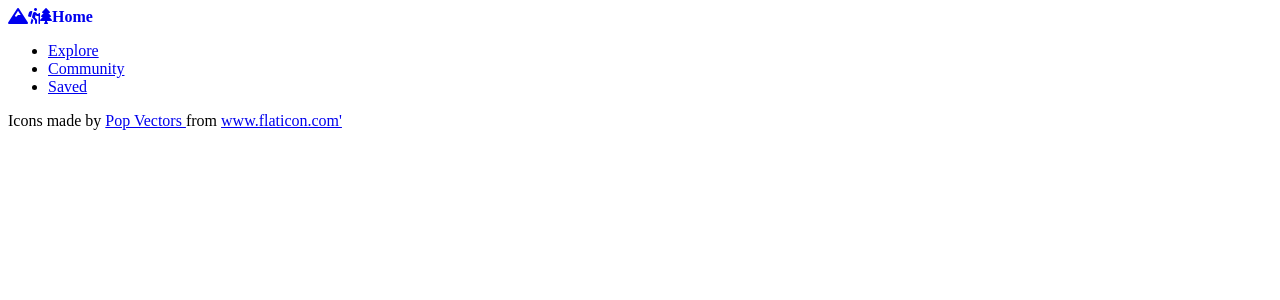
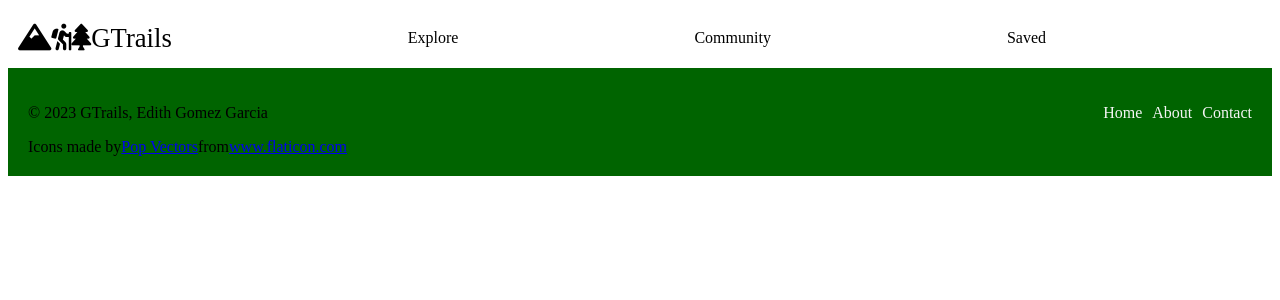
Before and after one commit to egg-chicken/gtrails, a React (Create React App) app in the folder react-app/: page /spots/1 in a window 1280 px wide. Shown: the top 300 px of the page. Built offline with nearby package versions, Linux system fonts and the light colour scheme; no server answers.

Commit message:
created a footer page and edited navigation look

```diff
--- a/react-app/public/index.html
+++ b/react-app/public/index.html
@@ -12,7 +12,7 @@
   <body>
     <div id="root"></div>
   </body>
-  <footer>
+  <!-- <footer>
     <div> Icons made by <a href="https://www.flaticon.com/authors/pop-vectors" title="Pop Vectors"> Pop Vectors </a> from <a href="https://www.flaticon.com/" title="Flaticon">www.flaticon.com'</a></div>
-  </footer>
+  </footer> -->
 </html>
--- a/react-app/src/App.js
+++ b/react-app/src/App.js
@@ -11,6 +11,7 @@ import LoginFormPage from "./components/LoginFormPage";
 import ExplorePage from "./components/ExplorePage";
 import { authenticate } from "./store/session";
 import Navigation from "./components/Navigation";
+import Footer from "./components/Footer";
 
 function App() {
   const dispatch = useDispatch();
@@ -50,6 +51,7 @@ function App() {
           </Route>
         </Switch>
       )}
+      <Footer isLoaded={isLoaded} />
     </>
   );
 }
--- /dev/null
+++ b/react-app/src/components/Footer/footer.css
@@ -0,0 +1,40 @@
+footer {
+    background-color: darkgreen;
+    padding: 20px;
+    text-align: center;
+  }
+
+  .footer-content {
+    display: flex;
+    justify-content: space-between;
+    align-items: center;
+  }
+
+  .footer-links {
+    list-style: none;
+    padding: 0;
+    margin: 0;
+  }
+
+  .footer-links li {
+    display: inline-block;
+    margin-left: 10px;
+  }
+
+  .footer-links li:first-child {
+    margin-left: 0;
+  }
+
+  .footer-links a{
+    text-decoration: none;
+    color: whitesmoke;
+  }
+
+  .footer-links a:hover {
+    text-decoration: underline;
+  }
+
+  .credits {
+    display: flex;
+    flex-direction: row;
+  }
--- /dev/null
+++ b/react-app/src/components/Footer/index.js
@@ -0,0 +1,21 @@
+import React from 'react';
+import { NavLink } from 'react-router-dom';
+import './footer.css'
+
+const Footer = () => {
+    return (
+        <footer>
+            <div className="footer-content">
+                <p>&copy; 2023 GTrails, Edith Gomez Garcia</p>
+                <ul className="footer-links">
+                    <li><NavLink exact to="/">Home</NavLink></li>
+                    <li><NavLink exact to="/">About</NavLink></li>
+                    <li><NavLink exact to="/">Contact</NavLink></li>
+                </ul>
+            </div>
+            <div className='credits'> Icons made by <a href="https://www.flaticon.com/authors/pop-vectors" title="Pop Vectors"> Pop Vectors </a> from <a href="https://www.flaticon.com/" title="Flaticon">www.flaticon.com</a></div>
+        </footer>
+    )
+}
+
+export default Footer;
--- a/react-app/src/components/Navigation/Navigation.css
+++ b/react-app/src/components/Navigation/Navigation.css
@@ -5,3 +5,22 @@
 .hidden {
   display: none;
 }
+
+.nav-link {
+  text-decoration: none;
+  color: black;
+  padding: 10px;
+}
+
+/* change this later  */
+.nav-bar {
+  display: flex;
+  align-items: center;
+  justify-content: space-between;
+  Height: 60px;
+  width: 100%;
+}
+
+.home {
+  font-size: 20pt;
+}
--- a/react-app/src/components/Navigation/index.js
+++ b/react-app/src/components/Navigation/index.js
@@ -9,30 +9,30 @@ function Navigation({ isLoaded }){
 
 	return (
 		<>
+			<div className='nav-bar'>
 				<div>
-
-			<NavLink exact to="/">
+					<NavLink className="home nav-link" exact to="/">
 						<i class="fas fa-mountain"></i>
 						<i class="fa fa-hiking"></i>
-			<i class="fas fa-solid fa-tree">Home</i>
+						<i class="fas fa-solid fa-tree"></i>
+						GTrails
 					</NavLink>
 				</div>
-		<ul>
-			<li>
-				<NavLink exact to="/explore">Explore</NavLink>
-			</li>
-			<li>
-				<NavLink exact to="/community">Community</NavLink>
-			</li>
-			<li>
-				<NavLink exact to="/saved">Saved</NavLink>
-			</li>
+				<div>
+					<NavLink className="nav-link" exact to="/explore">Explore</NavLink>
+				</div>
+				<div>
+					<NavLink className="nav-link" exact to="/community">Community</NavLink>
+				</div>
+				<div>
+					<NavLink className="nav-link" exact to="/saved">Saved</NavLink>
+				</div>
+				<div>
 					{isLoaded && (
-				<li>
 						<ProfileButton user={sessionUser} />
-				</li>
 					)}
-		</ul>
+				</div>
+			</div>
 		</>
 	);
 }
```
Lines whose indentation alone changed are shown as unchanged.
